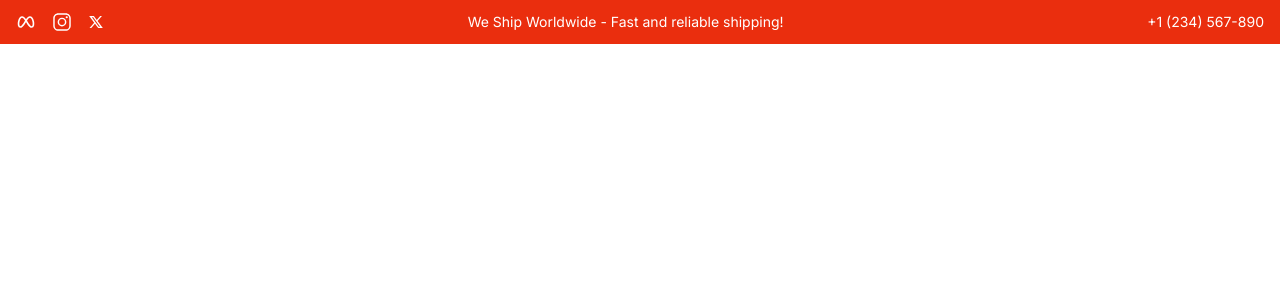
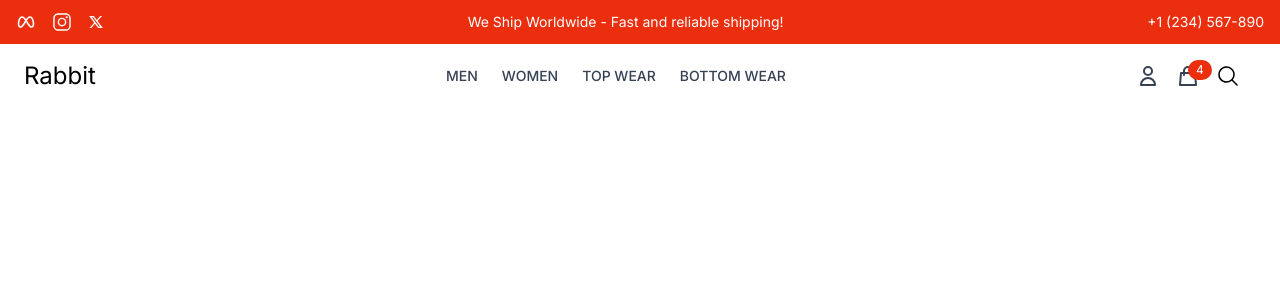
Before and after one commit to deelaka-ransilu/e-commerce-frontend, a React (Vite) app: page / in a window 1280 px wide. Shown: the top 300 px of the page. Built offline with nearby package versions, Linux system fonts and the light colour scheme.

Commit message:
added navbar and search bar

```diff
--- a/src/components/Common/Header.jsx
+++ b/src/components/Common/Header.jsx
@@ -1,4 +1,5 @@
 import Topbar from "../Layout/Topbar";
+import Navbar from "./Navbar";
 
 const Header = () => {
   return (
@@ -6,6 +7,7 @@
       {/* Topbar */}
       <Topbar />
       {/* navbar */}
+      <Navbar />
       {/* Cart Drawer */}
     </div>
   );
--- /dev/null
+++ b/src/components/Common/Navbar.jsx
@@ -0,0 +1,62 @@
+import { HiOutlineShoppingBag, HiOutlineUser } from "react-icons/hi";
+import { HiBars3BottomRight } from "react-icons/hi2";
+import { Link } from "react-router-dom";
+import SearchBar from "./SearchBar";
+
+const Navbar = () => {
+  return (
+    <nav className="containwer mx-auto py-4 px-6 flex justify-between items-center">
+      <div>
+        <Link to={"/"} className="text-2xl font-meduim">
+          Rabbit
+        </Link>
+      </div>
+      {/* Center Navigation Links */}
+      <div className="hidden md:flex space-x-6">
+        <Link
+          to="/men"
+          className="text-gray-700 hover:text-black text-sm font-medium uppercase"
+        >
+          Men
+        </Link>
+        <Link
+          to="/women"
+          className="text-gray-700 hover:text-black text-sm font-medium uppercase"
+        >
+          Women
+        </Link>
+        <Link
+          to="/top-wear"
+          className="text-gray-700 hover:text-black text-sm font-medium uppercase"
+        >
+          Top Wear
+        </Link>
+        <Link
+          to="/bottom-wear"
+          className="text-gray-700 hover:text-black text-sm font-medium uppercase"
+        >
+          Bottom Wear
+        </Link>
+      </div>
+      {/* Right Icons */}
+      <div className="flex items-center space-x-4">
+        <Link to={"/profile"} className="hover:text-black">
+          <HiOutlineUser className="h-6 w-6 text-gray-700" />
+        </Link>
+        <button className="relative hover:text-black">
+          <HiOutlineShoppingBag className="h-6 w-6 text-gray-700" />
+          <span className="absolute -top-1 bg-[#ea2e0e] text-white text-xs rounded-full px-2 py-0.5">
+            4
+          </span>
+        </button>
+        {/* Search */}
+        <SearchBar />
+        <button className="md:hidden">
+          <HiBars3BottomRight className="h-6 w-6 text-gray-700" />
+        </button>
+      </div>
+    </nav>
+  );
+};
+
+export default Navbar;
--- /dev/null
+++ b/src/components/Common/SearchBar.jsx
@@ -0,0 +1,58 @@
+import { useState } from "react";
+import { HiMagnifyingGlass, HiMiniXMark } from "react-icons/hi2";
+
+const SearchBar = () => {
+  const [searchTerm, setSearchTerm] = useState("");
+  const [isOpen, setIsOpen] = useState(false);
+
+  const handleSearchClick = () => {
+    setIsOpen(!isOpen);
+  };
+
+  const handleChange = (e) => {
+    setSearchTerm(e.target.value);
+  };
+
+  return (
+    <div
+      className={`flex items-center justify-center w-full transition-all duration-300 ${
+        isOpen ? "absolute top-0 left-0 w-full bg-white h-24 z-50" : "w-auto"
+      }`}
+    >
+      {isOpen ? (
+        <form className="relative flex items-center justify-center w-full">
+          <div className="relative w-1/2">
+            <input
+              type="text"
+              placeholder="Search"
+              value={searchTerm}
+              onChange={handleChange}
+              className="bg-gray-100 px-4 pr-12 rounded-lg focus:outline-none w-full placeholder:text-gray-700"
+            />
+            {/* Search icon */}
+            <button
+              type="submit"
+              className="absolute right-2 top-1/2 transform -translate-y-1/2 text-gray-600 hover:text-gray-800"
+            >
+              <HiMagnifyingGlass className="w-6 h-6" />
+            </button>
+            {/* Close icon */}
+            <button
+              type="button"
+              onClick={handleSearchClick}
+              className="absolute right-10 top-1/2 transform -translate-y-1/2 text-gray-600 hover:text-gray-800"
+            >
+              <HiMiniXMark className="w-6 h-6" />
+            </button>
+          </div>
+        </form>
+      ) : (
+        <button onClick={handleSearchClick}>
+          <HiMagnifyingGlass className="h-6 w-6" />
+        </button>
+      )}
+    </div>
+  );
+};
+
+export default SearchBar;
```
